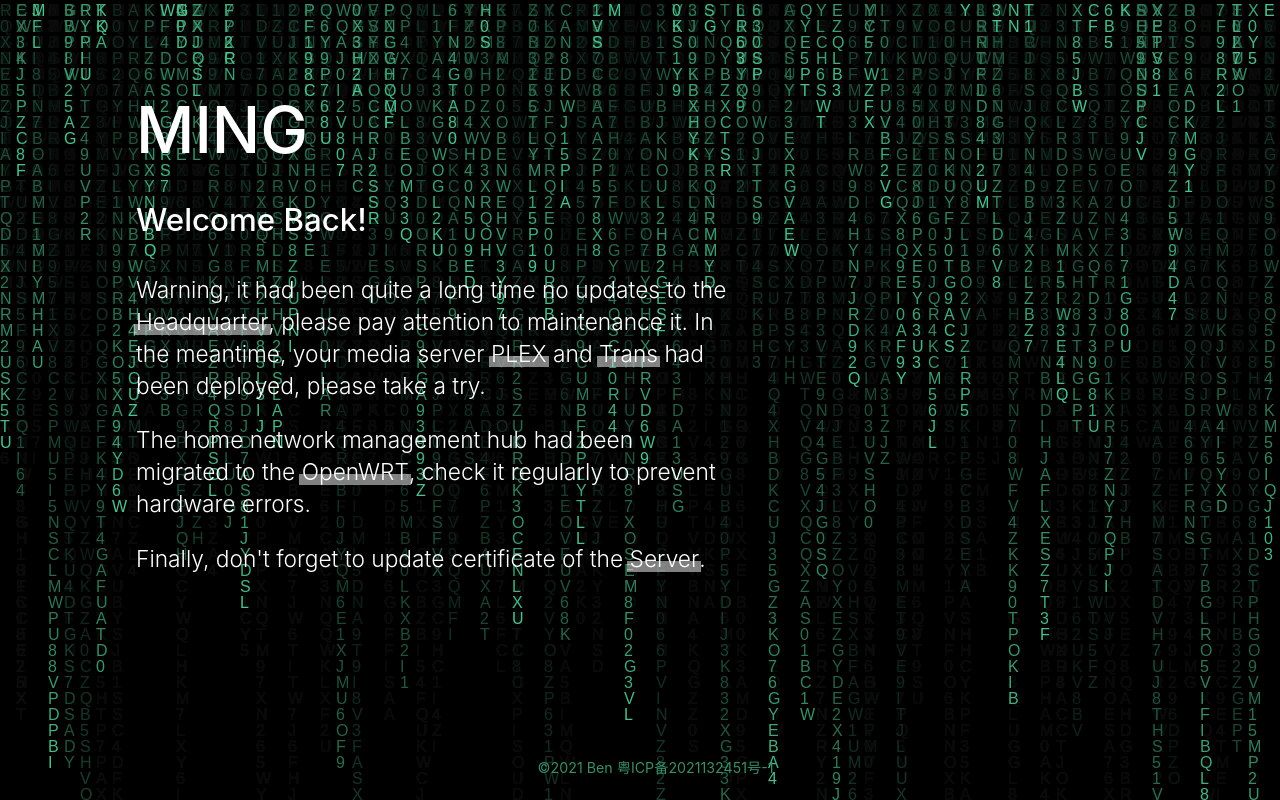
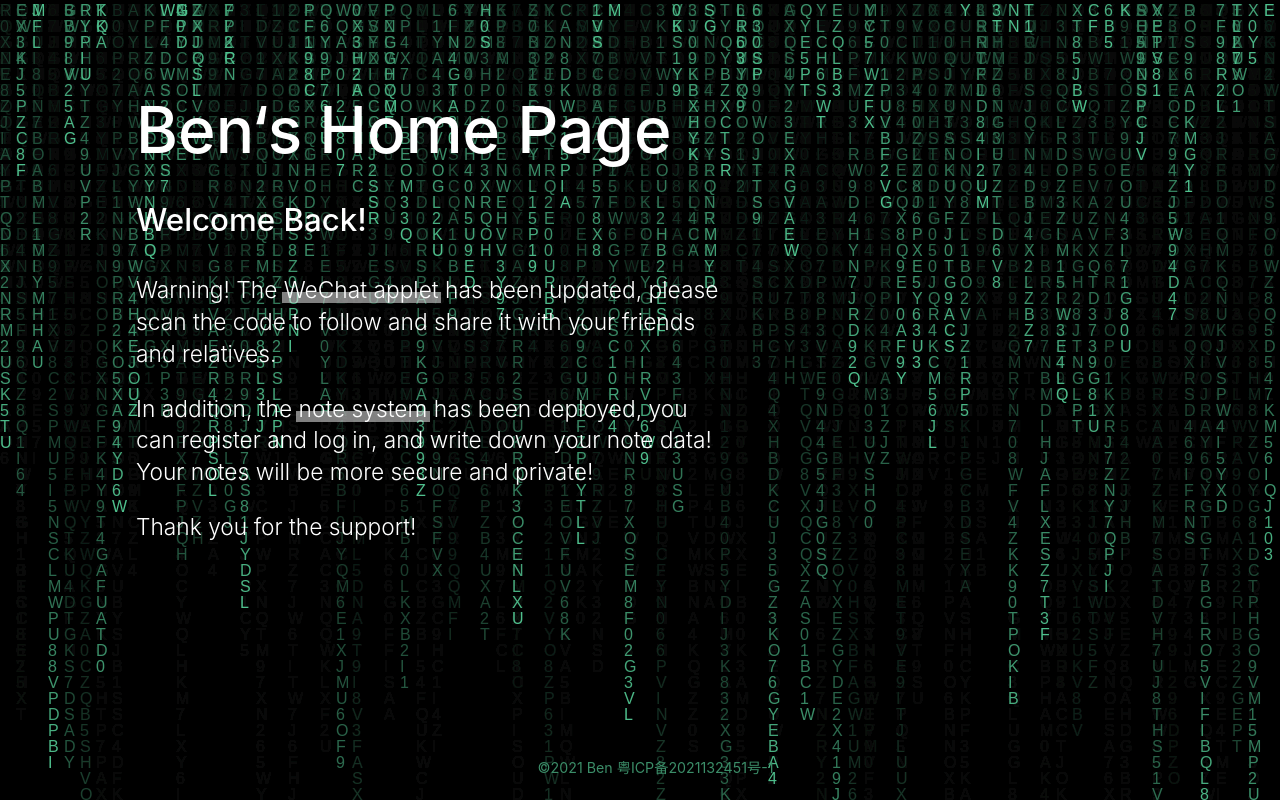
Before and after one commit to mbXian/nginx-pages, a plain HTML site: page index.html in a window 1280 px wide. Drawn offline with Linux system fonts and the light colour scheme; a web font is replaced by a local one.

Commit message:
update: 修改页面内容

```diff
--- a/index.html
+++ b/index.html
@@ -3,7 +3,7 @@
 <head>
   <meta charset="utf-8" />
   <meta http-equiv="X-UA-Compatible" content="IE=edge">
-  <title>Cloud</title>
+  <title>Ben‘s Home Page</title>
   <meta name="viewport" content="width=device-width, initial-scale=1, maximum-scale=1" />
   <link href="../fonts/fonts.css" rel="stylesheet">
   <link rel="shortcut icon" href="favicon.ico" />
@@ -76,25 +76,18 @@
   </style>
 </head>
 <body>
-  <h1>MING</h1>
+  <h1>Ben‘s Home Page</h1>
   <p style="font-weight:500; font-size:2.2em">
     Welcome Back!
   </p>
   <p>
-    Warning, it had been quite a long time no updates to the
-    <a href="https://域名或IP地址:端口号/" target="_top" class="main">Headquarter</a>,
-     please pay attention to maintenance it. In the meantime, your media server
-     <a href="http://域名或IP地址:端口号" target="_top" class="main">PLEX</a> and <a href="http://域名或IP地址:端口号" target="_top" class="main">Trans</a>
-     had been deployed, please take a try.
+    Warning! The <a href="applet.html" target="_top" class="main">WeChat applet</a> has been updated, please scan the code to follow and share it with your friends and relatives.
   </p>
   <p>
-    The home network management hub had been migrated to the
-    <a href="http://域名或IP地址:端口号" target="_top" class="main">OpenWRT</a>,
-    check it regularly to prevent hardware errors.
+    In addition, the <a href="http://wiz.seaven.cn:2013/" target="_top" class="main">note system</a> has been deployed, you can register and log in, and write down your note data! Your notes will be more secure and private!
   </p>
   <p>
-    Finally, don't forget to update certificate of the
-    <a href="https://域名或IP地址:端口号" target="_top" class="main">Server</a>.
+    Thank you for the support!
   </p>
 <body2>
 <canvas id="canvas"></canvas>
```
Also changed, not shown: applet.html (added, +21 -0 lines), resources/applet.jpeg (added).
